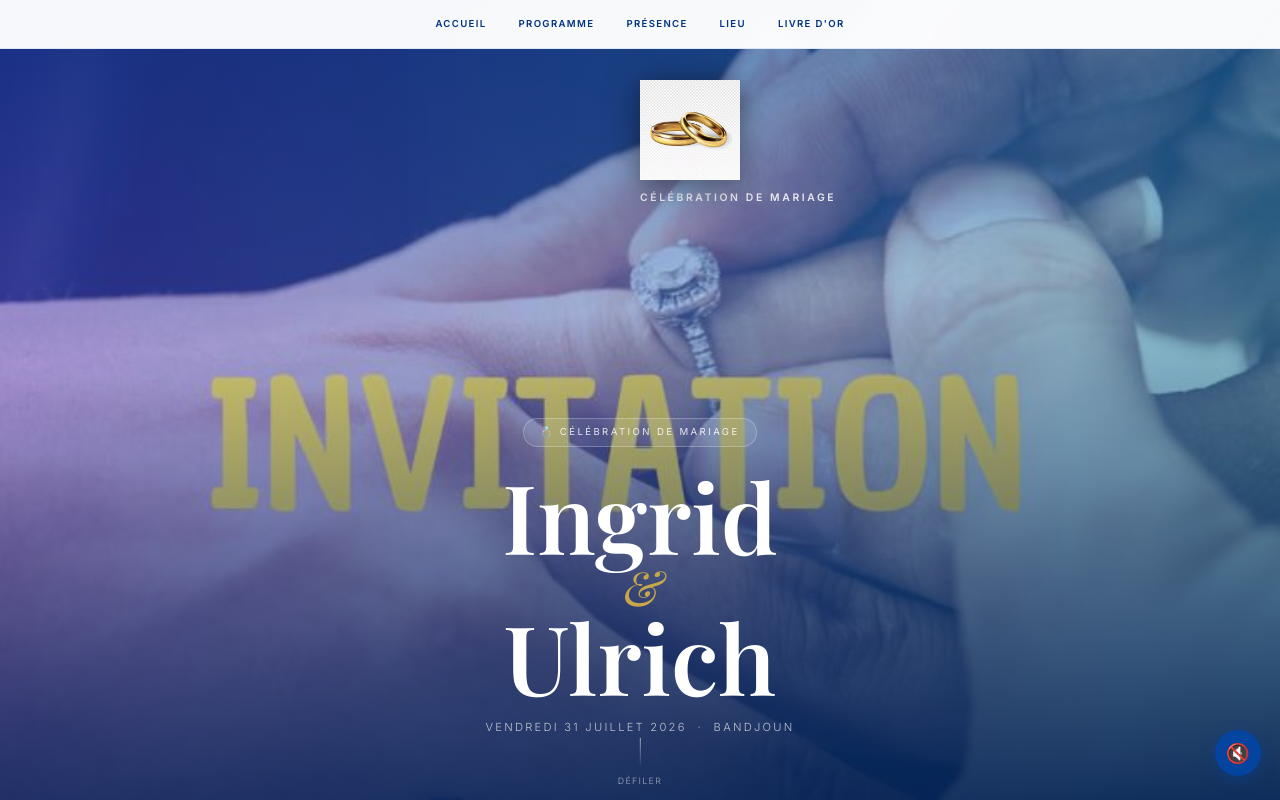
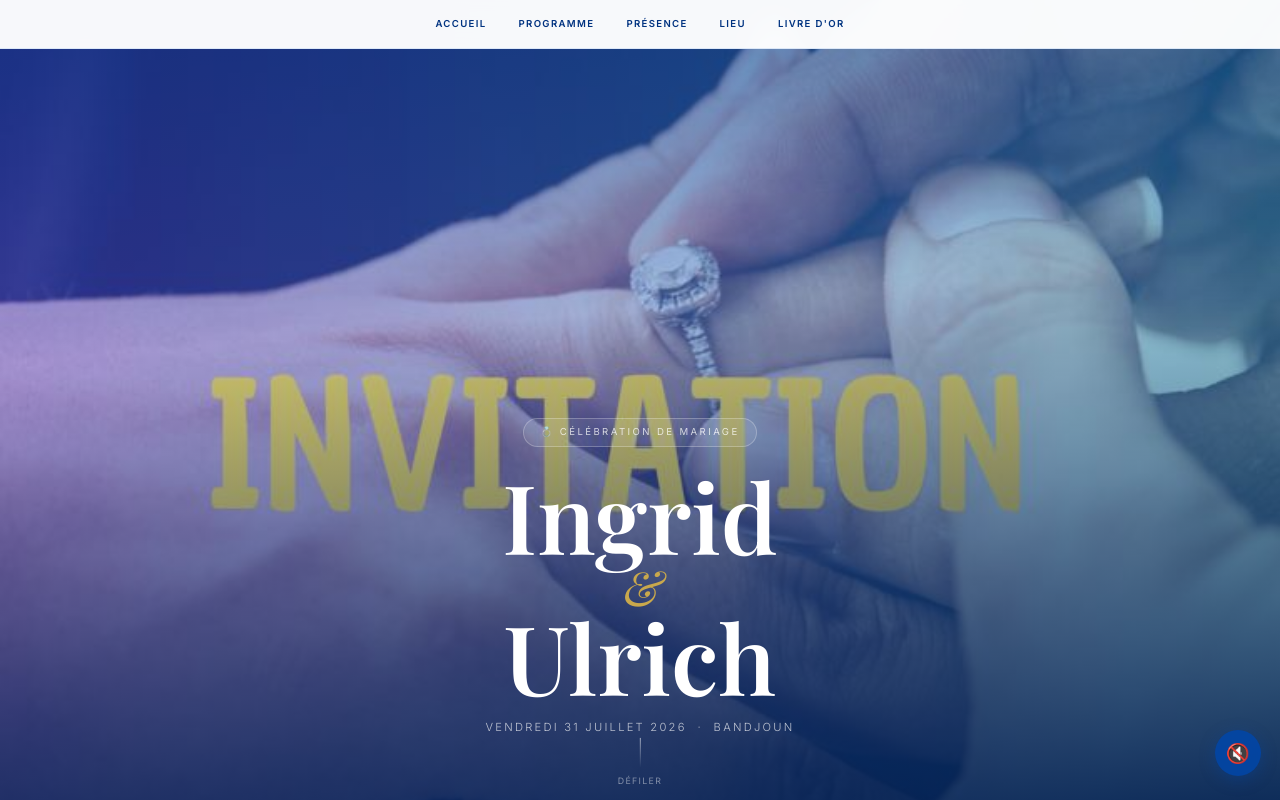
Before and after one commit to Darelle52/celebration-iu, a Next.js app: page / in a window 1280 px wide. Shown: the top 800 px of the page. Built offline with nearby package versions, Linux system fonts and the light colour scheme; no server answers; a web font is replaced by a local one.

Commit message:
fix: anneaux position absolue en haut du hero

```diff
--- a/app/page.tsx
+++ b/app/page.tsx
@@ -209,18 +209,13 @@ export default function Home() {
       </nav>
 
       {/* HERO */}
-      <section style={{ minHeight: '100svh', display: 'flex', flexDirection: 'column' as const, position: 'relative', overflow: 'hidden' }}>
+       <section style={{ minHeight: '100svh', display: 'flex', flexDirection: 'column' as const, position: 'relative', overflow: 'hidden' }}>
         <div style={{ position: 'absolute', inset: 0 }}>
           <Image src="/hero.jpg" alt="Invitation Mariage" fill style={{ objectFit: 'cover', objectPosition: 'center' }} priority />
         </div>
         <div style={{ position: 'absolute', inset: 0, background: 'linear-gradient(175deg,rgba(0,51,128,.6) 0%,rgba(0,71,171,.2) 40%,rgba(0,30,80,.92) 100%)' }} />
-        {/* Anneaux en haut */}
-        <div className="afu" style={{ position: 'absolute', top: '5rem', left: '50%', transform: 'translateX(-50%)', zIndex: 3, textAlign: 'center' as const }}>
-          <img src="/anneaux-mariage.avif" alt="Anneaux" style={{ width: 100, height: 'auto', filter: 'drop-shadow(0 4px 16px rgba(0,0,0,.5))' }} />
-          <div style={{ marginTop: '.6rem', fontSize: '.65rem', letterSpacing: '.25em', textTransform: 'uppercase' as const, color: 'rgba(255,255,255,.85)', fontWeight: 600 }}>Célébration de Mariage</div>
-        </div>
         <div style={{ position: 'relative', zIndex: 2, flex: 1, display: 'flex', flexDirection: 'column' as const, alignItems: 'center', justifyContent: 'flex-end', padding: '2rem 1.5rem 4rem', textAlign: 'center' as const, color: '#fff' }}>
-          <div className="afu" style={{ display: 'inline-flex', alignItems: 'center', gap: '.6rem', fontSize: '.6rem', letterSpacing: '.25em', textTransform: 'uppercase' as const, color: 'rgba(255,255,255,.85)', marginBottom: '1.5rem', padding: '.4rem 1rem', border: '1px solid rgba(255,255,255,.25)', borderRadius: 50, background: 'rgba(255,255,255,.08)' }}>
+          <div className="afu" style={{ display: 'inline-flex', alignItems: 'center', gap: '.6rem', fontSize: '.6rem', letterSpacing: '.25em', textTransform: 'uppercase' as const, color: 'rgba(255,255,255,.75)', marginBottom: '1.5rem', padding: '.4rem 1rem', border: '1px solid rgba(255,255,255,.25)', borderRadius: 50, background: 'rgba(255,255,255,.08)' }}>
             💍 Célébration de Mariage
           </div>
           <h1 className="afu1" style={{ fontFamily: "'Playfair Display',serif", fontSize: 'clamp(3rem,13vw,6rem)', fontWeight: 600, lineHeight: .92 }}>
```
